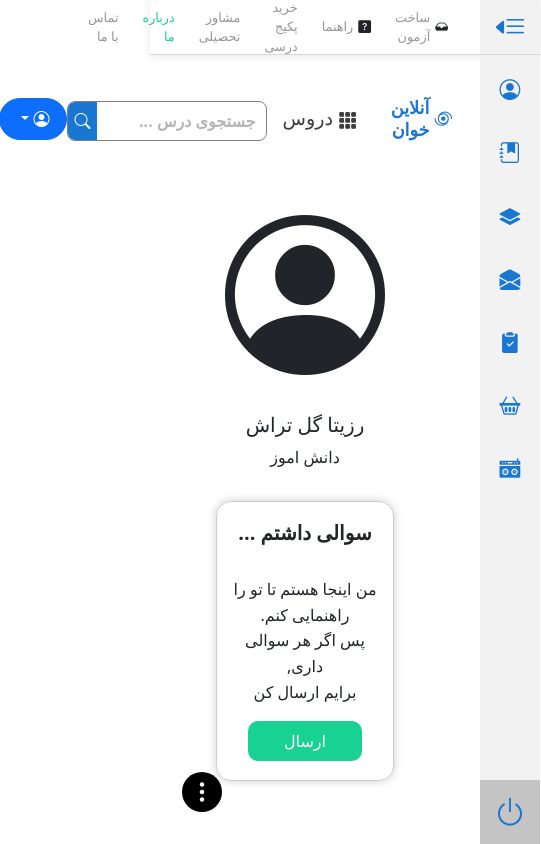
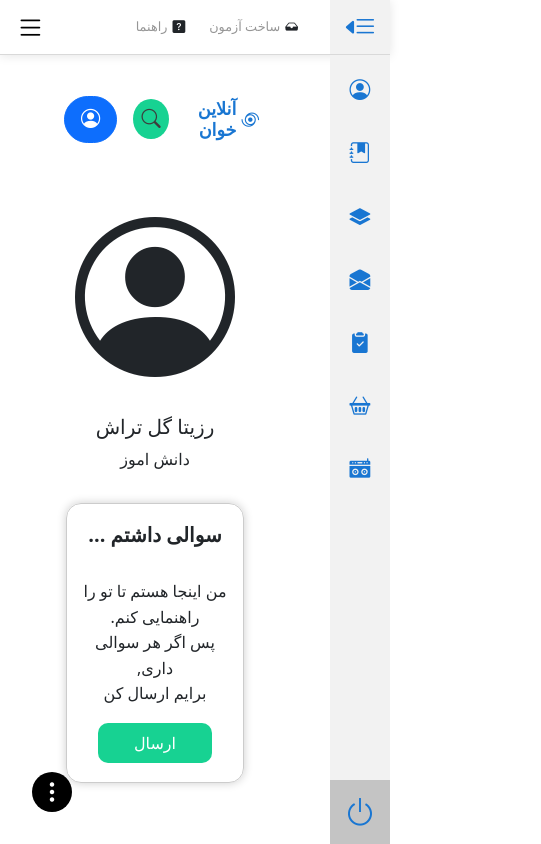
Before and after one commit to fawriid/student-user-panel, a React (Create React App) app: page / in a window 390 px wide. Shown: the top 844 px of the page, 541 px wide, since content can reach past the window. Built offline with nearby package versions, Linux system fonts and the light colour scheme.

Commit message:
750px responsive is done

```diff
--- a/src/components/Landing/Landing.js
+++ b/src/components/Landing/Landing.js
@@ -15,7 +15,7 @@ const Landing = () => {
             <RigthSideMenu />
             <MainContent />
             <button className={styles.fixedMenu}>
-                <i class="bi bi-three-dots-vertical"></i>
+                <i className="bi bi-three-dots-vertical"></i>
             </button>
         </>
     );
--- a/src/components/shared/Main/MainContent.js
+++ b/src/components/shared/Main/MainContent.js
@@ -19,14 +19,32 @@ const MainContent = () => {
                                     className={styles.lessonsShow}
                                     data-bs-toggle="dropdown"
                                 >
-                                    <i className="bi bi-grid-3x3-gap-fill"></i>
-                                    دروس
+                                    <i
+                                        className={`bi bi-search ${styles.lessonsIconRes}`}
+                                    ></i>
+                                    <i
+                                        className={`bi bi-grid-3x3-gap-fill ${styles.dNoneLessonsTitle}`}
+                                    ></i>
+                                    <span className={styles.dNoneLessonsTitle}>دروس</span>
                                 </a>
 
                                 <ul
-                                    className="dropdown-menu"
+                                    className={`dropdown-menu ${styles.lessonsMailUl}`}
                                     style={{ textAlign: "right" }}
                                 >
+                                    <li>
+                                        <a>
+                                            <div
+                                                className={`${styles.searchField} ${styles.searchFieldRes}`}
+                                            >
+                                                <input
+                                                    type="text"
+                                                    placeholder="جستجوی درس ..."
+                                                />
+                                                <i className="bi bi-search"></i>
+                                            </div>
+                                        </a>
+                                    </li>
                                     <li>
                                         <a className="dropdown-item" href="#">
                                             هنر
@@ -70,19 +88,16 @@ const MainContent = () => {
                         <div className={styles.user}>
                             <div className="dropdown">
                                 <button
-                                    className="p-2 px-3 btn btn-primary rounded-pill dropdown-toggle"
+                                    className="p-2 px-3 btn btn-primary rounded-pill"
                                     type="button"
                                     id="dropdownMenuButton1"
                                     data-bs-toggle="dropdown"
                                 >
                                     <i
                                         className="bi bi-person-circle"
-                                        style={{ marginLeft: "5px" }}
                                     ></i>
-                                    <span>
-                                    سلام, رزیتا گل تراش
-
-                                    </span>
+                                    <span>سلام, رزیتا گل تراش</span>
+                                    <span className="dropdown-toggle"></span>
                                 </button>
                                 <ul
                                     className="dropdown-menu"
@@ -93,7 +108,7 @@ const MainContent = () => {
                                     }}
                                 >
                                     <li className={styles.dNoneUser}>
-                                        <a className="dropdown-item" href="#" >
+                                        <a className="dropdown-item" href="#">
                                             سلام رزیتا گل تراش
                                         </a>
                                     </li>
@@ -246,7 +261,10 @@ const MainContent = () => {
                                     </div>
                                     <div className={styles.infoContactItems}>
                                         <label>ایمیل :</label>
-                                        <input type="text" placeholder="naslqalam@gmil.com" />
+                                        <input
+                                            type="text"
+                                            placeholder="naslqalam@gmil.com"
+                                        />
                                     </div>
                                 </div>
                             </div>
--- a/src/components/shared/Main/MainContent.module.css
+++ b/src/components/shared/Main/MainContent.module.css
@@ -27,7 +27,7 @@
 .dNoneUser{
     display: none;
 }
-.hero .lessons {
+.lessons {
     margin-left: auto;
     cursor: pointer;
     font-size: 1.3rem;
@@ -93,6 +93,12 @@
 .lessons ul {
     position: relative;
 }
+.lessonsIconRes{
+    display: none;
+}
+.searchField.searchFieldRes{
+    display: none;
+}
 .artDrop ul {
     list-style: none;
     margin: 0;
@@ -131,6 +137,13 @@
 .artDrop li a:hover {
     background-color: transparent;
     color: #1976d2;
+}
+
+.user > div > button {
+    white-space: nowrap;
+}
+.user > div > button span{
+    margin: 0 .1rem;
 }
 
 /*  *************************************************** */
@@ -412,6 +425,9 @@
     align-items: center;
     flex-direction: column;
 }
+.hero{
+    margin: 0 43px 0 32px;
+}
 .rightSection {
     width: 90%;
 }
@@ -497,4 +513,104 @@
     margin-left:0;
 
 }
+.dNoneLessonsTitle{
+    display: none;
+
 }
+
+.searchField{
+    display: none;
+}
+
+.searchField.searchFieldRes{
+    display: block;
+}
+
+
+.hero h3{
+    margin: 0;
+}
+.hero .user{
+    margin: 0;
+}
+.user > div > button i {
+    margin: 0;
+    font-size: 1.2rem;
+}
+.lessonsIconRes{
+    display: block;
+}
+.lessons i {
+    margin: 0;
+}
+.lessons{
+    margin: 0;
+    margin-left: 1rem;
+    margin-right: auto;
+    background-color: #17d292;
+    padding: .2rem;
+    border-radius: 50%;
+    width: 40px;
+    height: 40px;
+}
+.lessons ul {
+    background-color: #17d292;
+    padding: .5rem;
+}
+.lessons ul li {
+    background-color: #fff;
+    margin: 0.2rem 0rem;
+}
+.lessons ul li:first-child{
+    border-radius: 10px;
+}
+.searchFieldRes{
+    margin: 0;
+    background-color: transparent;
+    width: 100%;
+}.searchFieldRes i {
+    background-color: #3d3d3d;
+    width: 20%;
+}
+.artDrop {
+    display: flex;
+    justify-content: start;
+    align-items: flex-start;
+    border: 1px solid gainsboro;
+    border-radius: 3px;
+    position:static;
+    left:0;
+    right: 0;
+    top: 0;
+    display: flex;
+    width: 300px;
+    height: 100%;
+    border: none;
+}
+
+.artDrop li {
+    margin: 0.5rem 0;
+    margin: 0;
+    width: 100%;
+    padding: 5px;
+    padding-right: 10px;
+}
+.artDrop ul {
+    border: none;
+    transform: none;
+}
+.artDrop ul li {
+    background-color: transparent;
+}
+.artDrop ul li:first-child{
+    border-radius: 0;
+}
+.artDrop ul a {
+    text-decoration: none;
+    color: #2d2d2d;
+}
+.lessons > div > a:hover{
+    color: black;
+}
+
+}
--- a/src/components/shared/Navbar/Navbar.js
+++ b/src/components/shared/Navbar/Navbar.js
@@ -1,8 +1,9 @@
-import React from "react";
+import React, { useState } from "react";
 
 import styles from "./Navbar.module.css";
 
 const Navbar = () => {
+    const [expand , setExpand] = useState(false)
     return (
         <>
             <div className={styles.container}>
@@ -18,7 +19,19 @@ const Navbar = () => {
                         </li>
                     </ul>
                 </div>
-                <div className={styles.navbarTwoSides}>
+                <div className={`${styles.navbarTwoSides} ${expand && styles.expand}`}>
+                    <button
+                        onClick={() => setExpand(!expand)}
+                        className={`${styles.leftNavMenu} ${
+                            expand ? styles.expand : null
+                        }`}
+                    >
+                        {expand ?
+                        <i class="bi bi-x-circle"></i>
+                        :
+                        <i className="bi bi-list"></i>
+                        }
+                    </button>
                     <ul>
                         <li>
                             <a href="#">خرید پکیج درسی</a>
--- a/src/components/shared/Navbar/Navbar.module.css
+++ b/src/components/shared/Navbar/Navbar.module.css
@@ -57,6 +57,12 @@
     margin-bottom: 5rem;
 }
 
+.leftNavMenu{
+    display: none;
+    outline: none;
+    border: none;
+    background-color: transparent;
+}
 
 
 /* responsive */
@@ -66,4 +72,42 @@
     padding: .25rem ;
     font-size: 0.8rem;
 }
+.leftNavMenu{
+    display: block;
+    font-size: 1.8rem;
 }
+.navbarTwoSides:last-child{
+    position: relative;
+    display: flex;
+    flex-direction: row-reverse;
+}
+.navbarTwoSides:last-child ul a{
+    color: #fff;
+
+}
+.navbarTwoSides:last-child ul{
+    display: flex;
+    flex-direction: column;
+    background-color: #3e8edd;
+    padding: 0;
+    width: 150px;
+    position: absolute;
+    transition: all 200ms linear;
+    top: 3.4rem;
+    max-height: 0;
+    opacity: 0;
+    z-index: -3;
+}
+
+.navbarTwoSides:last-child.expand ul{
+    z-index: 99;
+    opacity: 1;
+    height: 150px;
+    max-height: 100vh;
+}
+.navbarTwoSides:last-child ul li:hover{
+    background-color: #b3cde7;
+    width: 100%;
+    padding: .3rem;
+}
+}
```
